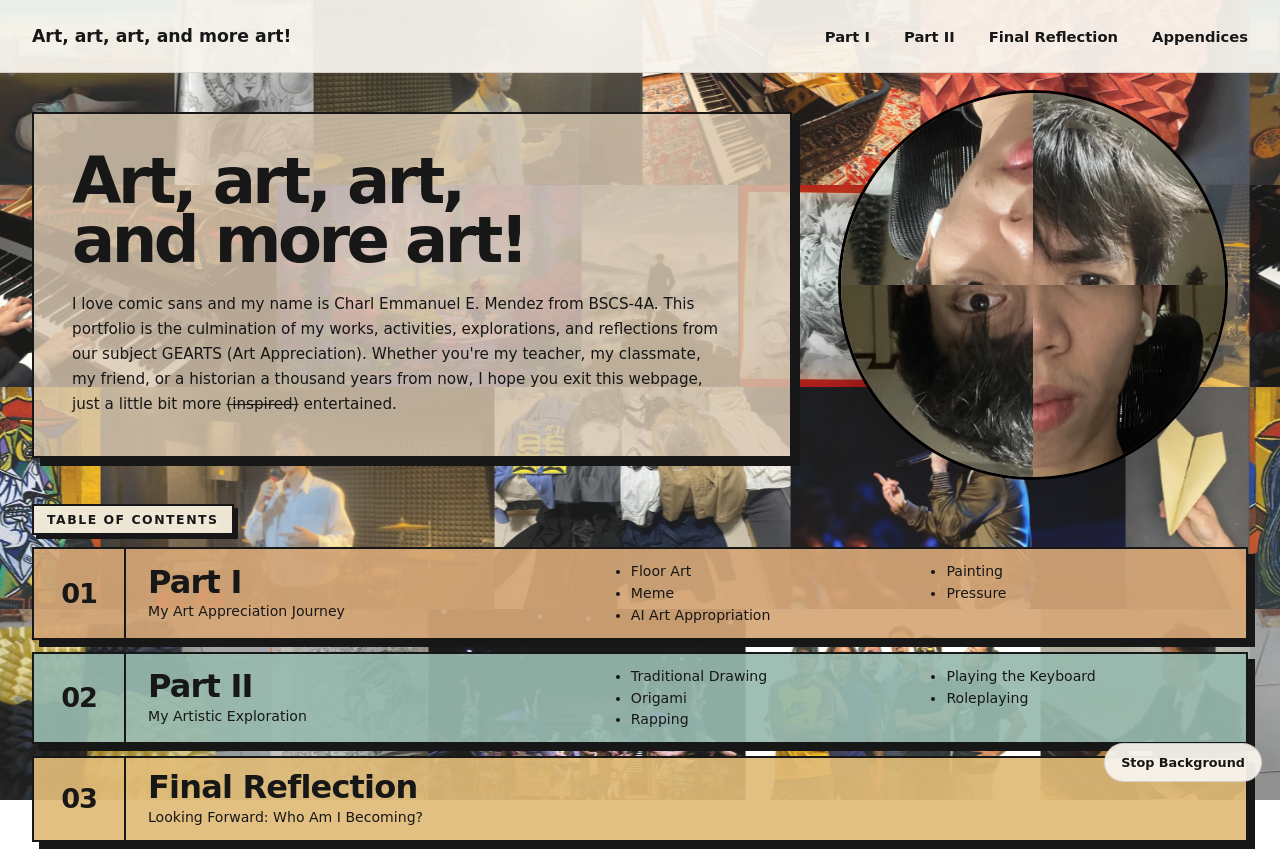
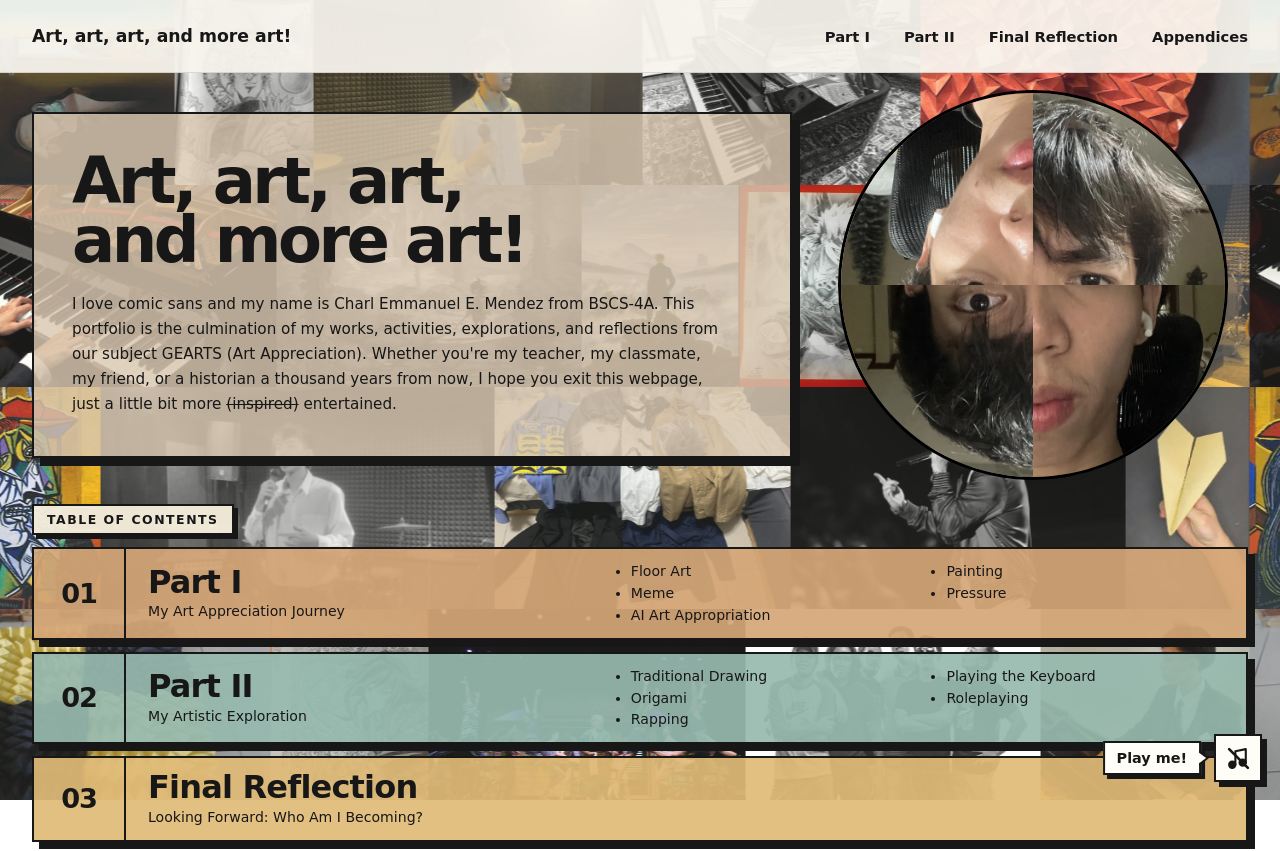
Before and after one commit to KuriGohan1992/art-art-art-and-more-art, a Vue app: page / in a window 1280 px wide. Shown: the top 851 px of the page. Built offline with nearby package versions, Linux system fonts and the light colour scheme.

Commit message:
feat: finalize portfolio interactions and collage

```diff
--- a/src/App.vue
+++ b/src/App.vue
@@ -1,5 +1,5 @@
 <script setup>
-
+import BackgroundMusic from './components/BackgroundMusic.vue'
 import CollageBackground from './components/CollageBackground.vue'
 import Navbar from './components/Navbar.vue'
 import PartOne from './components/PartOne.vue'
@@ -10,7 +10,7 @@ import Appendices from './components/Appendices.vue'
 
 <template>
   <div class="site">
-
+    <BackgroundMusic />
     <CollageBackground />
 
     <Navbar />
--- /dev/null
+++ b/src/components/BackgroundMusic.vue
@@ -0,0 +1,515 @@
+<script setup>
+import {
+  onBeforeUnmount,
+  onMounted,
+  ref,
+} from 'vue'
+
+const audio = ref(null)
+const musicEnabled = ref(false)
+
+const TARGET_VOLUME = 0.25
+const FADE_DURATION = 500
+
+const activeVideos = new Set()
+
+let fadeFrame = null
+let fadeId = 0
+let hasPlayedOnce = false
+
+function cancelFade() {
+  fadeId += 1
+
+  if (fadeFrame) {
+    cancelAnimationFrame(fadeFrame)
+    fadeFrame = null
+  }
+}
+
+function fadeTo(targetVolume, pauseAfter = false) {
+  if (!audio.value) {
+    return
+  }
+
+  cancelFade()
+
+  const currentFadeId = fadeId
+  const startVolume = audio.value.volume
+  const difference = targetVolume - startVolume
+  const startTime = performance.now()
+
+  function step(currentTime) {
+    if (
+      !audio.value ||
+      currentFadeId !== fadeId
+    ) {
+      return
+    }
+
+    const elapsed = currentTime - startTime
+
+    const progress = Math.min(
+      elapsed / FADE_DURATION,
+      1
+    )
+
+    audio.value.volume =
+      startVolume +
+      difference * progress
+
+    if (progress < 1) {
+      fadeFrame =
+        requestAnimationFrame(step)
+
+      return
+    }
+
+    fadeFrame = null
+
+    if (pauseAfter) {
+      audio.value.pause()
+    }
+  }
+
+  fadeFrame =
+    requestAnimationFrame(step)
+}
+
+async function turnMusicOn() {
+  if (!audio.value) {
+    return
+  }
+
+  cancelFade()
+
+  musicEnabled.value = true
+
+  try {
+    if (!hasPlayedOnce) {
+      audio.value.currentTime = 0
+    }
+
+    if (audio.value.paused) {
+      audio.value.volume = 0
+
+      await audio.value.play()
+
+      hasPlayedOnce = true
+    }
+
+    if (activeVideos.size === 0) {
+      fadeTo(TARGET_VOLUME)
+    }
+  } catch (error) {
+    musicEnabled.value = false
+
+    console.error(
+      'Could not play background music:',
+      error
+    )
+  }
+}
+
+function turnMusicOff() {
+  if (!audio.value) {
+    return
+  }
+
+  musicEnabled.value = false
+
+  if (!audio.value.paused) {
+    fadeTo(0, true)
+  }
+}
+
+function toggleMusic() {
+  if (musicEnabled.value) {
+    turnMusicOff()
+  } else {
+    turnMusicOn()
+  }
+}
+
+function handleVideoPlay(event) {
+  const video = event.target
+
+  if (!(video instanceof HTMLVideoElement)) {
+    return
+  }
+
+  if (
+    video.muted ||
+    video.volume === 0
+  ) {
+    return
+  }
+
+  activeVideos.add(video)
+
+  if (
+    musicEnabled.value &&
+    audio.value &&
+    !audio.value.paused
+  ) {
+    fadeTo(0)
+  }
+}
+
+function handleVideoStop(event) {
+  const video = event.target
+
+  if (!(video instanceof HTMLVideoElement)) {
+    return
+  }
+
+  activeVideos.delete(video)
+
+  if (
+    activeVideos.size === 0 &&
+    musicEnabled.value &&
+    audio.value &&
+    !audio.value.paused
+  ) {
+    fadeTo(TARGET_VOLUME)
+  }
+}
+
+onMounted(() => {
+  document.addEventListener(
+    'play',
+    handleVideoPlay,
+    true
+  )
+
+  document.addEventListener(
+    'pause',
+    handleVideoStop,
+    true
+  )
+
+  document.addEventListener(
+    'ended',
+    handleVideoStop,
+    true
+  )
+})
+
+onBeforeUnmount(() => {
+  document.removeEventListener(
+    'play',
+    handleVideoPlay,
+    true
+  )
+
+  document.removeEventListener(
+    'pause',
+    handleVideoStop,
+    true
+  )
+
+  document.removeEventListener(
+    'ended',
+    handleVideoStop,
+    true
+  )
+
+  cancelFade()
+})
+</script>
+
+<template>
+  <audio
+    ref="audio"
+    src="/sans.mp3"
+    loop
+    preload="auto"
+  ></audio>
+
+  <div class="music-control">
+    <Transition name="play-hint">
+      <div
+        v-if="!musicEnabled && !hasPlayedOnce"
+        class="play-hint"
+      >
+        Play me!
+      </div>
+    </Transition>
+
+    <button
+      class="music-toggle"
+      type="button"
+      :class="{
+        'music-toggle--off': !musicEnabled,
+      }"
+      :aria-label="
+        musicEnabled
+          ? 'Mute background music'
+          : 'Play background music'
+      "
+      :title="
+        musicEnabled
+          ? 'Mute background music'
+          : 'Play background music'
+      "
+      @click="toggleMusic"
+    >
+      <svg
+        v-if="musicEnabled"
+        viewBox="0 0 24 24"
+        aria-hidden="true"
+      >
+        <path d="M9 18V5l10-2v13" />
+
+        <circle
+          cx="6"
+          cy="18"
+          r="3"
+        />
+
+        <circle
+          cx="16"
+          cy="16"
+          r="3"
+        />
+      </svg>
+
+      <svg
+        v-else
+        viewBox="0 0 24 24"
+        aria-hidden="true"
+      >
+        <path d="M9 18V5l10-2v13" />
+
+        <circle
+          cx="6"
+          cy="18"
+          r="3"
+        />
+
+        <circle
+          cx="16"
+          cy="16"
+          r="3"
+        />
+
+        <path
+          class="mute-line"
+          d="M3 3l18 18"
+        />
+      </svg>
+    </button>
+  </div>
+</template>
+
+<style scoped>
+.music-control {
+  position: fixed;
+
+  right: 18px;
+  bottom: 18px;
+
+  z-index: 100;
+
+  display: flex;
+  align-items: center;
+  gap: 12px;
+}
+
+.music-toggle {
+  width: 48px;
+  height: 48px;
+
+  flex-shrink: 0;
+
+  display: grid;
+  place-items: center;
+
+  padding: 0;
+
+  color: #171717;
+  background: #fffdf7;
+
+  border: 2px solid #171717;
+
+  box-shadow:
+    5px 5px 0 #171717;
+
+  cursor: pointer;
+
+  transition:
+    transform 150ms ease,
+    box-shadow 150ms ease,
+    opacity 150ms ease;
+}
+
+.music-toggle svg {
+  width: 25px;
+  height: 25px;
+
+  fill: none;
+
+  stroke: currentColor;
+  stroke-width: 2;
+  stroke-linecap: round;
+  stroke-linejoin: round;
+}
+
+.music-toggle circle {
+  fill: currentColor;
+}
+
+.music-toggle:hover {
+  transform:
+    translate(-2px, -2px);
+
+  box-shadow:
+    7px 7px 0 #171717;
+}
+
+.music-toggle--off {
+  opacity: 1;
+}
+
+.mute-line {
+  stroke-width: 2.5;
+}
+
+.play-hint {
+  position: relative;
+
+  padding:
+    7px
+    12px;
+
+  color: #171717;
+  background: #fffdf7;
+
+  border: 2px solid #171717;
+
+  box-shadow:
+    4px 4px 0 #171717;
+
+  font-size: 0.9rem;
+  font-weight: 700;
+
+  white-space: nowrap;
+  pointer-events: none;
+
+  animation:
+    hint-bob
+    1.2s
+    ease-in-out
+    infinite;
+}
+
+.play-hint::before {
+  content: "";
+
+  position: absolute;
+
+  top: 50%;
+  right: -10px;
+
+  transform:
+    translateY(-50%);
+
+  border-top:
+    8px solid transparent;
+
+  border-bottom:
+    8px solid transparent;
+
+  border-left:
+    10px solid #171717;
+}
+
+.play-hint::after {
+  content: "";
+
+  position: absolute;
+
+  top: 50%;
+  right: -7px;
+
+  transform:
+    translateY(-50%);
+
+  border-top:
+    6px solid transparent;
+
+  border-bottom:
+    6px solid transparent;
+
+  border-left:
+    8px solid #fffdf7;
+}
+
+/*
+  Vue transition when "Play me!" disappears.
+*/
+.play-hint-leave-active {
+  transition:
+    opacity 450ms ease,
+    transform 450ms ease;
+}
+
+.play-hint-leave-to {
+  opacity: 0;
+  transform: translateX(8px);
+}
+
+@keyframes hint-bob {
+  0%,
+  100% {
+    transform: translateX(0);
+  }
+
+  50% {
+    transform: translateX(-4px);
+  }
+}
+
+@media (max-width: 760px) {
+  .music-control {
+    right: 12px;
+    bottom: 12px;
+
+    gap: 10px;
+  }
+
+  .music-toggle {
+    width: 44px;
+    height: 44px;
+  }
+
+  .music-toggle:hover {
+    transform: none;
+
+    box-shadow:
+      5px 5px 0 #171717;
+  }
+
+  .play-hint {
+    padding:
+      6px
+      10px;
+
+    font-size: 0.82rem;
+  }
+}
+
+@media (prefers-reduced-motion: reduce) {
+  .play-hint {
+    animation: none;
+  }
+
+  .play-hint-leave-active {
+    transition: opacity 250ms ease;
+  }
+
+  .play-hint-leave-to {
+    opacity: 0;
+    transform: none;
+  }
+}
+</style>
--- a/src/components/CollageBackground.vue
+++ b/src/components/CollageBackground.vue
@@ -61,6 +61,8 @@ function loadImageData(src) {
         ratio:
           image.naturalWidth /
           image.naturalHeight,
+        naturallyMonochrome:
+          src.includes('/drawing_'),
       })
     }
 
@@ -72,6 +74,8 @@ function loadImageData(src) {
       resolve({
         src,
         ratio: 1,
+        naturallyMonochrome:
+          src.includes('/drawing_'),
       })
     }
 
@@ -121,6 +125,89 @@ function createBatch(images, cycle) {
       uid:
         `${cycle}-${index}-${image.src}`,
     }),
+  )
+}
+
+function applyAlternatingGrayscale(
+  rowImages,
+  rowIndex,
+) {
+  /*
+    Each row can start in one of two ways:
+
+    COLOR | B&W | COLOR | B&W
+    B&W   | COLOR | B&W | COLOR
+
+    Drawing images are already visually
+    monochrome, so we treat them as B&W
+    without applying an extra filter.
+
+    We choose whichever starting pattern
+    places more drawing images into the
+    B&W positions naturally.
+  */
+  function countDrawingConflicts(phase) {
+    return rowImages.reduce(
+      (conflicts, image, index) => {
+        if (!image.naturallyMonochrome) {
+          return conflicts
+        }
+
+        const shouldLookMonochrome =
+          (index + phase) % 2 === 1
+
+        return conflicts +
+          (shouldLookMonochrome ? 0 : 1)
+      },
+      0,
+    )
+  }
+
+  /*
+    Alternate the preferred starting phase
+    between rows so the overall collage feels
+    closer to a checkerboard.
+  */
+  const preferredPhase =
+    rowIndex % 2
+
+  const alternatePhase =
+    preferredPhase === 0 ? 1 : 0
+
+  const preferredConflicts =
+    countDrawingConflicts(
+      preferredPhase,
+    )
+
+  const alternateConflicts =
+    countDrawingConflicts(
+      alternatePhase,
+    )
+
+  const phase =
+    preferredConflicts <= alternateConflicts
+      ? preferredPhase
+      : alternatePhase
+
+  return rowImages.map(
+    (image, index) => {
+      const shouldLookMonochrome =
+        (index + phase) % 2 === 1
+
+      return {
+        ...image,
+
+        /*
+          Never grayscale drawings.
+
+          They already count as monochrome
+          when choosing the row pattern.
+        */
+        grayscale:
+          !image.naturallyMonochrome &&
+          shouldLookMonochrome,
+      }
+    },
   )
 }
 
@@ -206,7 +293,11 @@ function createRows(
         height:
           width / totalRatio,
 
-        images: rowImages,
+        images:
+          applyAlternatingGrayscale(
+            rowImages,
+            index,
+          ),
       }
     },
   )
@@ -408,6 +499,10 @@ onBeforeUnmount(() => {
             >
               <img
                 :src="image.src"
+                :class="{
+                  'is-grayscale':
+                    image.grayscale,
+                }"
                 alt=""
                 draggable="false"
                 decoding="async"
@@ -422,21 +517,6 @@ onBeforeUnmount(() => {
       class="collage-overlay"
     ></div>
   </div>
-
-  <button
-    class="motion-toggle"
-    type="button"
-    :aria-pressed="
-      motionStopped
-    "
-    @click="togglePause"
-  >
-    {{
-      isPaused
-        ? 'Resume Background'
-        : 'Stop Background'
-    }}
-  </button>
 </template>
 
 <style scoped>
@@ -559,11 +639,17 @@ onBeforeUnmount(() => {
 
   object-fit: cover;
 
+  filter: none;
+
   /*
-    No grayscale.
-    No animated filters.
-    No opacity animation.
+    Filters are assigned deliberately in
+    JavaScript so naturally B&W drawings
+    can count as monochrome tiles.
   */
+}
+
+.collage-item img.is-grayscale {
+  filter: grayscale(100%);
 }
 
 /*
@@ -679,7 +765,7 @@ onBeforeUnmount(() => {
     only 16 source images.
 
     It also has:
-    - no grayscale
+    - the same drawing-aware grayscale pattern
     - no filter transitions
     - no backdrop blur
     - no per-image animation
--- a/src/components/PartTwo.vue
+++ b/src/components/PartTwo.vue
@@ -313,13 +313,7 @@ function closeImage() {
             editing, it took me more than 15 hours to finish
             this. One thing that bothers me here is how it
             sometimes looks like I'm reading a script when I
-            act like I'm looking at the participants. Doing
-            this reminded me of an older
-            <a
-              href="https://drive.google.com/file/d/1qXLptvGb6TukNll7naLCMI9UoIav1THl/view?usp=sharing"
-              target="_blank"
-              rel="noopener noreferrer"
-            >video</a> of mine.
+            act like I'm looking at the meet participants.
           </p>
         </div>
       </article>
```
Also changed, not shown: 2 other files (tests, documents, lock files or other folders).
